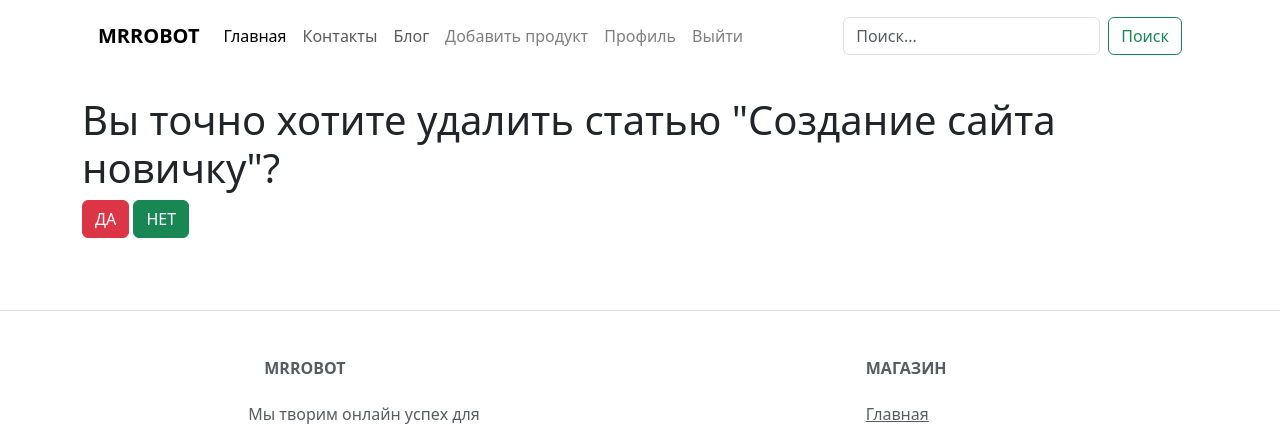
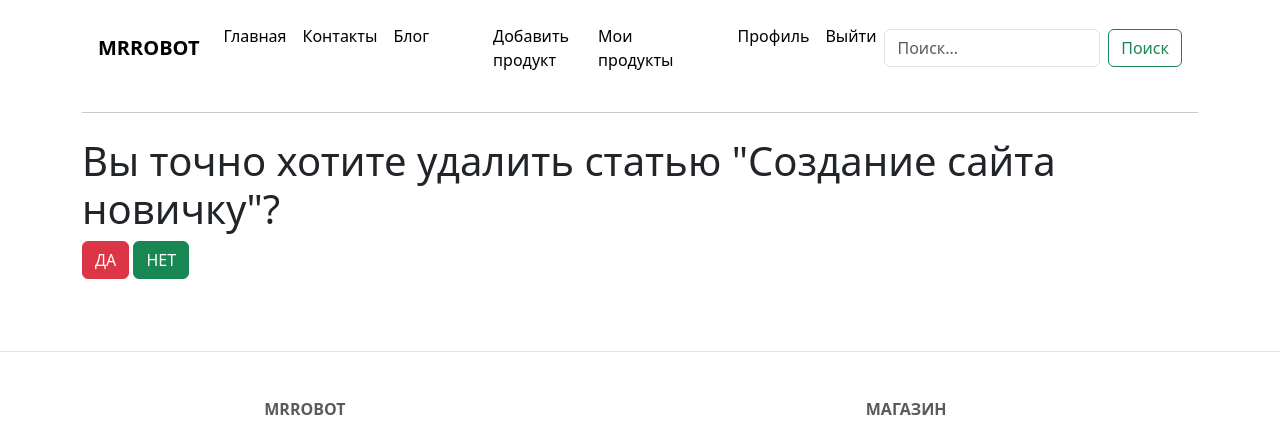
Before and after one commit to Kaverz1n/web-shop, a Django app: page /blog/del/1/ in a window 1280 px wide. Shown: the top 424 px of the page. Run offline with Django 4.2, Linux system fonts and the light colour scheme; a user stored in the database is signed in; data comes from the database, SQL or seed files in the repository.

Commit message:
adde new parts of menu

```diff
--- a/catalog/templates/catalog/includes/inc_menu.html
+++ b/catalog/templates/catalog/includes/inc_menu.html
@@ -14,28 +14,35 @@
                             <a class="nav-link active" aria-current="page"
                                href="{% url 'catalog:index' %}">Главная</a>
                         </li>
-                        <li class="nav-item">
-                            <a class="nav-link" href="{% url 'catalog:contacts' %}">Контакты</a>
+                        <li class="nav-item active">
+                            <a class="nav-link active" href="{% url 'catalog:contacts' %}">Контакты</a>
                         </li>
                         <li class="nav-item">
-                            <a class="nav-link" href="{% url 'blog:view' %}">Блог</a>
+                            <a class="nav-link active" href="{% url 'blog:view' %}">Блог</a>
                         </li>
                         {% if not user.is_authenticated %}
-                            <li class="nav-item">
-                                <a class="nav-link text-black-50" href="{% url 'users:register' %}">Создать аккаунт</a>
+                            <li class="nav-item ms-5">
+                                <a class="nav-link active" href="{% url 'users:register' %}">Создать аккаунт</a>
                             </li>
                             <li class="nav-item">
-                                <a class="nav-link text-black-50" href="{% url 'users:login' %}">Войти</a>
+                                <a class="nav-link active" href="{% url 'users:login' %}">Войти</a>
                             </li>
                         {% else %}
+                        {% if perms.catalog.add_product %}
+                            <li class="nav-item ms-5">
+                                <a class="nav-link active" href="{% url 'catalog:product_create' %}">Добавить продукт</a>
+                            </li>
+                        {% endif %}
+                        {% if perms.catalog.check_products %}
                             <li class="nav-item">
-                                <a class="nav-link text-black-50" href="{% url 'catalog:product_create' %}">Добавить продукт</a>
+                                <a class="nav-link active" href="{% url 'catalog:myproducts' %}">Мои продукты</a>
                             </li>
-                            <li class="nav-item">
-                                <a class="nav-link text-black-50" href="{% url 'users:profile' %}">Профиль</a>
+                        {% endif %}
+                            <li class="nav-item ms-5 ">
+                                <a class="nav-link active" href="{% url 'users:profile' %}">Профиль</a>
                             </li>
-                            <li class="nav-item">
-                                <a class="nav-link text-black-50" href="{% url 'users:logout' %}">Выйти</a>
+                            <li class="nav-item ">
+                                <a class="nav-link active" href="{% url 'users:logout' %}">Выйти</a>
                             </li>
                         {% endif %}
                     </ul>
@@ -47,4 +54,5 @@
             </div>
         </nav>
     </div>
+    <hr>
 </div>
```
